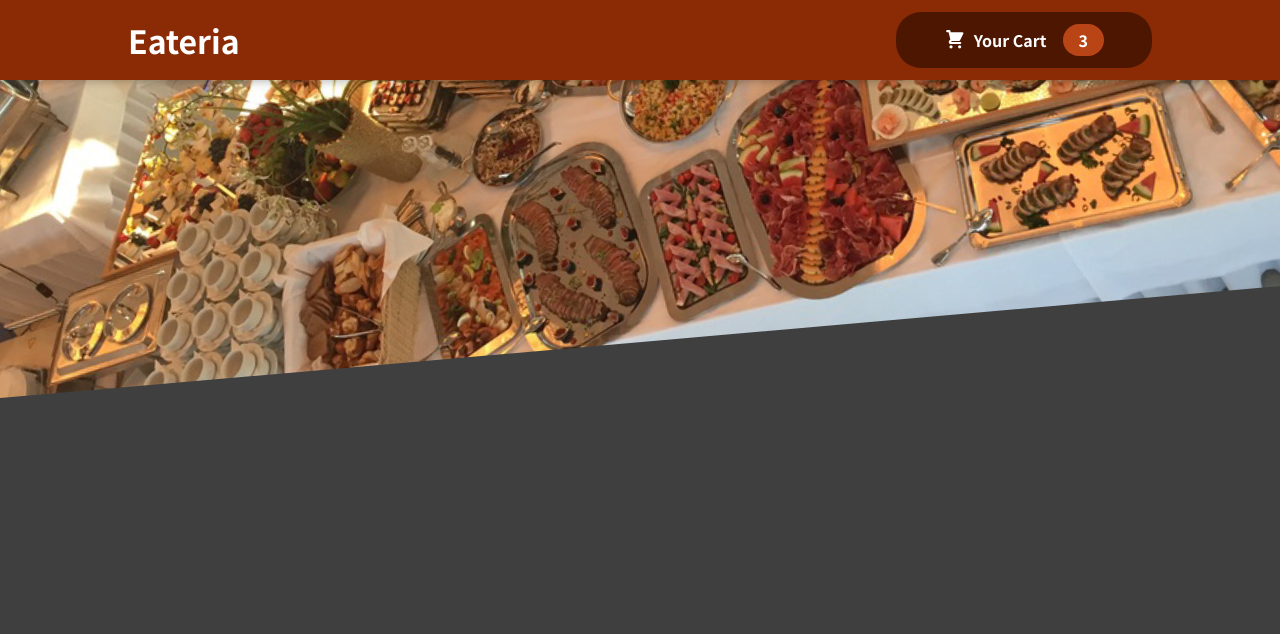
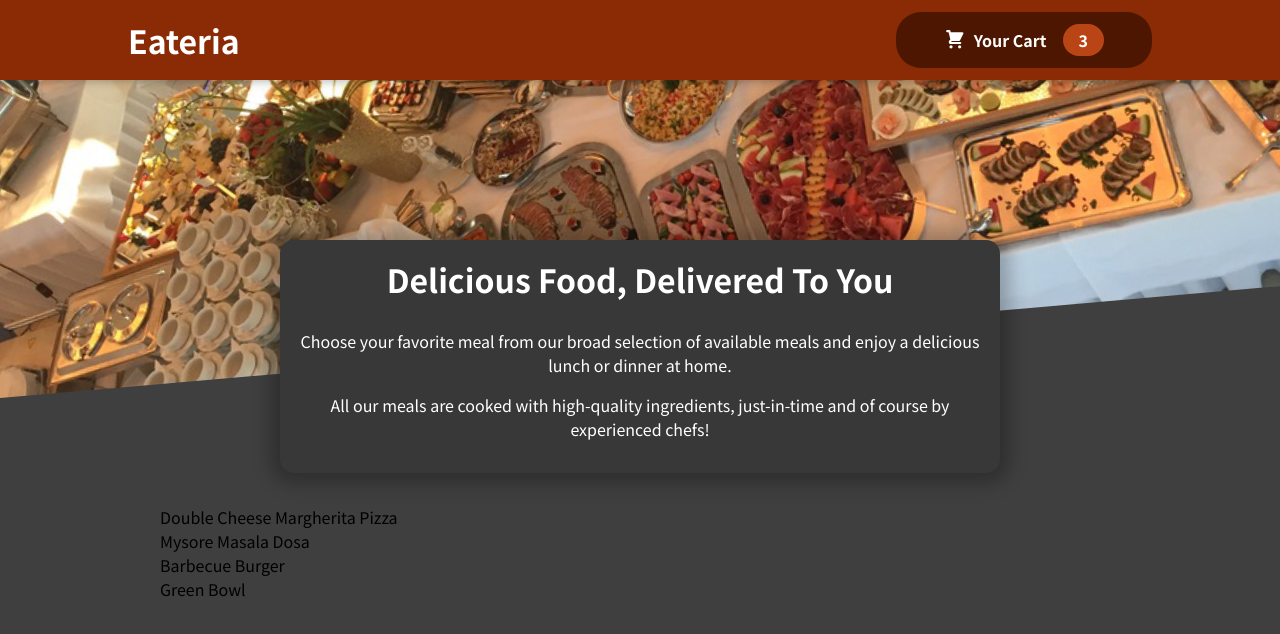
Before and after one commit to krupa2029/Eateria, a React (Create React App) app: page / in a window 1280 px wide. Shown: the top 634 px of the page. Built offline with nearby package versions, Linux system fonts and the light colour scheme.

Commit message:
Feat: MealSummery and MealList from Dummy-Data NewCompo: Meals, AvailableMeals, MealsSummary

```diff
--- a/src/App.js
+++ b/src/App.js
@@ -1,13 +1,16 @@
 import React, { Fragment } from "react";
 import Header from "./components/Layout/Header";
+import Meals from "./components/Meals/Meals";
 
 
 function App() {
   return (
     <Fragment>
-      <Header>
+      <Header />
+      <main>
+        <Meals/>
+      </main>
 
-      </Header>
     </Fragment>
   );
 }
--- /dev/null
+++ b/src/components/Meals/AvailableMeals.js
@@ -0,0 +1,39 @@
+import classes from "./AvailableMeals.module.css";
+
+const DUMMY_MEALS = [
+  {
+    id: "m1",
+    name: "Double Cheese Margherita Pizza",
+    description: "The ever-popular Margherita - loaded with extra cheese... oodies of it!",
+    price: 22.99,
+  },
+  {
+    id: "m2",
+    name: "Mysore Masala Dosa",
+    description: "All time favourite mysore masala dosa!",
+    price: 16.5,
+  },
+  {
+    id: "m3",
+    name: "Barbecue Burger",
+    description: "American, raw, meaty",
+    price: 12.99,
+  },
+  {
+    id: "m4",
+    name: "Green Bowl",
+    description: "Healthy...and green...",
+    price: 18.99,
+  },
+];
+
+const AvailableMeals = () => {
+  const mealsList = DUMMY_MEALS.map((meal) => <li>{meal.name}</li>);
+  return (
+    <section className={classes.meals}>
+      <ul>{mealsList}</ul>
+    </section>
+  );
+};
+
+export default AvailableMeals;
--- /dev/null
+++ b/src/components/Meals/AvailableMeals.module.css
@@ -0,0 +1,24 @@
+.meals {
+    max-width: 60rem;
+    width: 90%;
+    margin: 2rem auto;
+    animation: meals-appear 1s ease-out forwards;
+  }
+
+  .meals ul {
+    list-style: none;
+    margin: 0;
+    padding: 0;
+  }
+
+  @keyframes meals-appear {
+    from {
+      opacity: 0;
+      transform: translateY(3rem);
+    }
+
+    to {
+      opacity: 1;
+      transform: translateY(0);
+    }
+  }
--- /dev/null
+++ b/src/components/Meals/Meals.js
@@ -0,0 +1,14 @@
+import { Fragment } from "react/cjs/react.production.min";
+import AvailableMeals from "./AvailableMeals";
+import MealsSummary from "./MealsSummary";
+
+const Meals = () => {
+  return (
+    <Fragment>
+      <MealsSummary />
+      <AvailableMeals />
+    </Fragment>
+  );
+};
+
+export default Meals;
--- /dev/null
+++ b/src/components/Meals/MealsSummary.js
@@ -0,0 +1,19 @@
+import classes from './MealsSummary.module.css';
+
+const MealsSummary = () => {
+  return (
+    <section className={classes.summary}>
+      <h2>Delicious Food, Delivered To You</h2>
+      <p>
+        Choose your favorite meal from our broad selection of available meals
+        and enjoy a delicious lunch or dinner at home.
+      </p>
+      <p>
+        All our meals are cooked with high-quality ingredients, just-in-time and
+        of course by experienced chefs!
+      </p>
+    </section>
+  );
+};
+
+export default MealsSummary;
--- /dev/null
+++ b/src/components/Meals/MealsSummary.module.css
@@ -0,0 +1,18 @@
+.summary {
+    text-align: center;
+    max-width: 45rem;
+    width: 90%;
+    margin: auto;
+    margin-top: -10rem;
+    position: relative;
+    background-color: #383838;
+    color: white;
+    border-radius: 14px;
+    padding: 1rem;
+    box-shadow: 0 1px 18px 10px rgba(0, 0, 0, 0.25);
+  }
+
+  .summary h2 {
+    font-size: 2rem;
+    margin-top: 0;
+  }
```
